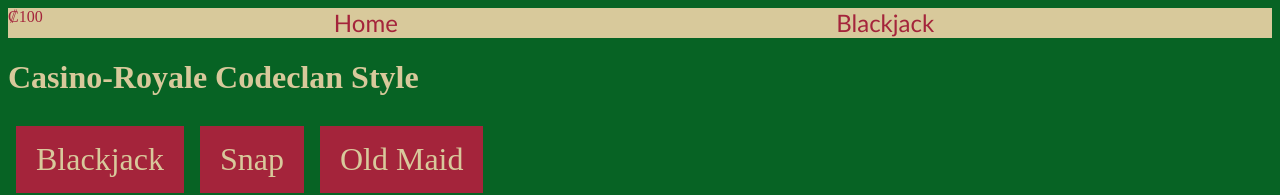
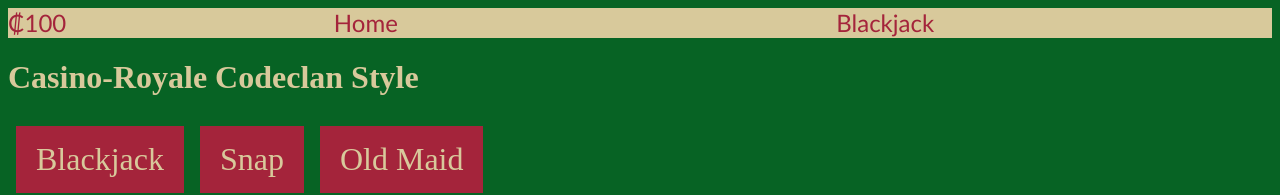
Before and after one commit to KBroughCode/Week_9-10_Final_Project, a React (Create React App) app in the folder Front_End/: page / in a window 1280 px wide. Shown: the top 195 px of the page. Built offline with nearby package versions, Linux system fonts and the light colour scheme.

Commit message:
changed font settings for coins

```diff
--- a/Front_End/src/navbar.css
+++ b/Front_End/src/navbar.css
@@ -1,6 +1,7 @@
 .navbar{
   color: #A4243B;
   background-color: #D8C99B;
+  font: 24px "Trebuchet MS", Helvetica, sans-serif;
 
   display:grid;
   grid-template-columns: 0.2fr 0.2fr;
```
